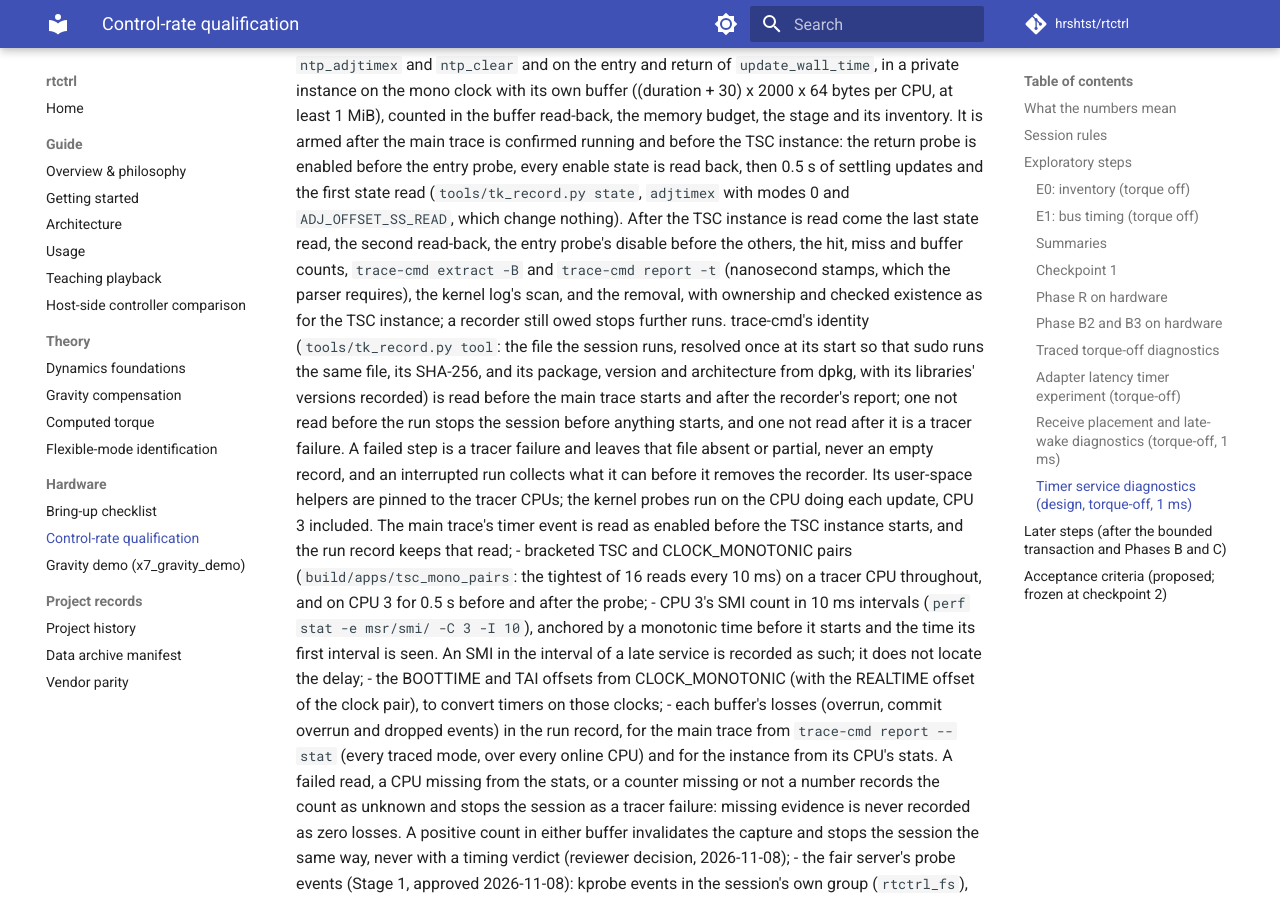
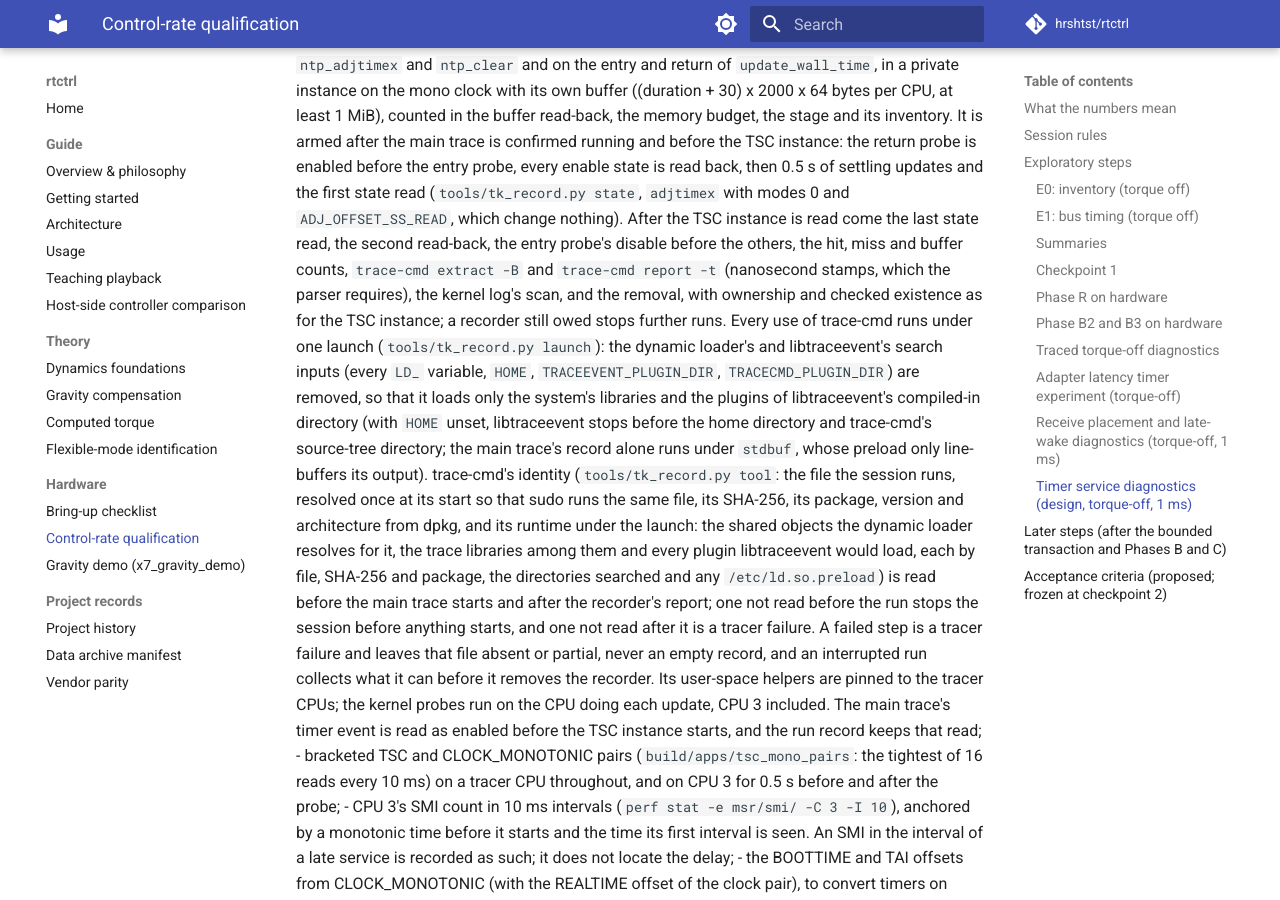
Before and after one commit to hrshtst/rtctrl, an MkDocs documentation site: the page built from docs/hardware/control-rate.md, in a window 1280 px wide and 900 px high, scrolled down 22666 px. Built offline with MkDocs 1.6.1 and Material for MkDocs 9.7.7, drawn with Linux system fonts in a browser that asks for light colours; comment, search, counter and statistics services are not loaded; some of the changed text lies outside the part shown.

Commit message:
docs(hardware): the supported trace-cmd runtime and its launch
The re-review accepted the three corrections and required the trace
libraries and plugins pinned too. The recorder section describes the
launch and the runtime identity; the certificate section names the
supported baseline (trace-cmd 3.3.3-1ubuntu2, libtraceevent1 1:1.8.7-1,
libtracefs1 1.8.2-1ubuntu1, the 13 plugins of the system directory) and
the review a change to it needs. Hardware stays paused.

```diff
--- a/docs/hardware/control-rate.md
+++ b/docs/hardware/control-rate.md
@@ -1065,13 +1065,23 @@
   before the others, the hit, miss and buffer counts, `trace-cmd extract -B`
   and `trace-cmd report -t` (nanosecond stamps, which the parser requires), the
   kernel log's scan, and the removal, with ownership and checked existence as
-  for the TSC instance; a recorder still owed stops further runs. trace-cmd's
+  for the TSC instance; a recorder still owed stops further runs. Every use
+  of trace-cmd runs under one launch (`tools/tk_record.py launch`): the dynamic
+  loader's and libtraceevent's search inputs (every `LD_` variable, `HOME`,
+  `TRACEEVENT_PLUGIN_DIR`, `TRACECMD_PLUGIN_DIR`) are removed, so that it loads
+  only the system's libraries and the plugins of libtraceevent's compiled-in
+  directory (with `HOME` unset, libtraceevent stops before the home directory
+  and trace-cmd's source-tree directory; the main trace's record alone runs
+  under `stdbuf`, whose preload only line-buffers its output). trace-cmd's
   identity (`tools/tk_record.py tool`: the file the session runs, resolved once
-  at its start so that sudo runs the same file, its SHA-256, and its package,
-  version and architecture from dpkg, with its libraries' versions recorded) is
-  read before the main trace starts and after the recorder's report; one not
-  read before the run stops the session before anything starts, and one not
-  read after it is a tracer failure. A
+  at its start so that sudo runs the same file, its SHA-256, its package,
+  version and architecture from dpkg, and its runtime under the launch: the
+  shared objects the dynamic loader resolves for it, the trace libraries among
+  them and every plugin libtraceevent would load, each by file, SHA-256 and
+  package, the directories searched and any `/etc/ld.so.preload`) is read
+  before the main trace starts and after the recorder's report; one not read
+  before the run stops the session before anything starts, and one not read
+  after it is a tracer failure. A
   failed step is a tracer failure and leaves that file absent or partial, never
   an empty record, and an interrupted run collects what it can before it
   removes the recorder. Its user-space helpers are pinned to the tracer CPUs;
@@ -1176,11 +1186,14 @@
 10 ms clock-read maximum in it come from a certificate for that acquisition,
 from the timekeeping record: the audited kernel (7.0.0-42-generic, its config
 hash); the audited trace-cmd (3.3.3-1ubuntu2, amd64, the installed executable's
-SHA-256) for every use the certificate rests on, the acquisition, the recorder's
-extraction and report, and the main trace's report that the analysis read, a
-later replay's included (a saved `--report` needs `--report-tool`, the identity
-of the trace-cmd that wrote it; an identity missing, unread or of another build
-is UNSUPPORTED until a new audit); clocksource `tsc` before and after with a
+SHA-256) with its audited runtime, below, for every use the certificate rests
+on, the acquisition, the recorder's extraction and report, and the main trace's
+report that the analysis read, a later replay's included (a replay runs
+trace-cmd under the same launch; a saved `--report` needs `--report-tool`, the
+identity of the trace-cmd and runtime that wrote it, which `tools/tk_record.py
+report` writes beside the report; an identity missing, unread, of another build
+or with another runtime, or with a field the certificate does not know, is
+UNSUPPORTED until a new review); clocksource `tsc` before and after with a
 clean kernel log;
 a complete record (every probe enabled before and after, no misses, no losses,
 hits equal to records, each file read whole: a row that repeats, contradicts
@@ -1195,6 +1208,26 @@
 probe's instance is still outstanding at its disable (the kernel counts it and
 writes nothing), makes the acquisition UNSUPPORTED rather than being explained
 away.
+
+The supported trace-cmd runtime (reviewer's decision, 2026-11-11) is pinned by
+file and SHA-256 in `tools/timer_clock.py`; package versions are recorded
+beside each file:
+
+| Part | Package | Version | Files |
+| --- | --- | --- | --- |
+| trace-cmd | trace-cmd | 3.3.3-1ubuntu2 | `/usr/bin/trace-cmd` |
+| libtraceevent.so.1 | libtraceevent1 | 1:1.8.7-1 | `/usr/lib/x86_64-linux-gnu/libtraceevent.so.1.8.7` |
+| libtracefs.so.1 | libtracefs1 | 1.8.2-1ubuntu1 | `/usr/lib/x86_64-linux-gnu/libtracefs.so.1.8.2` |
+| Plugins | libtraceevent1-plugin | 1:1.8.7-1 | the 13 plugins of `/usr/lib/x86_64-linux-gnu/traceevent/plugins`, the only directory searched |
+
+The launch must leave no search input and the host no `/etc/ld.so.preload`. The
+generic libraries the loader also resolves (libz, libzstd, libc) are recorded,
+not pinned. Any other file, version, plugin or search input makes the
+certificate UNSUPPORTED: changing the baseline (an upgrade of any of these
+packages, an added plugin) needs a review of the changed source, as the
+original audit did, and a revised baseline before its acquisitions can be
+certified. The libraries' and plugins' source packages match the archive's
+signed index for these versions.
 
 Without a certificate the run fails. `trace_correlate.py --exploratory-slope-ppm`
 computes a U labelled exploratory for archived captures, which stay failed and
@@ -2082,10 +2115,12 @@
 
 That design was frozen as revision 53 on 2026-11-11, and the session and the
 analysis now implement it (the conversion and the timekeeping record, above).
-The implementation review of 2026-11-11 requested three corrections, now made
-and pending its re-review: the cleanup's existence checks answer only from a
-listing read in full, the evidence files are read strictly, and the audited
-trace-cmd build is enforced for every use. Changing `tools/timer_service.py`
+The implementation review of 2026-11-11 requested three corrections, which its
+re-review accepted: the cleanup's existence checks answer only from a listing
+read in full, the evidence files are read strictly, and the audited trace-cmd
+build is enforced for every use. The re-review then required the trace
+libraries and the plugin set to be pinned as well; that follow-up (the runtime
+above, and the launch) is pending its review. Changing `tools/timer_service.py`
 voids the controls accepted under the earlier analysis for new work; their
 recorded results stand. Nothing here has run on the real kernel inside a
 session: the extraction and report path, the recorder's cost under load on the
```
